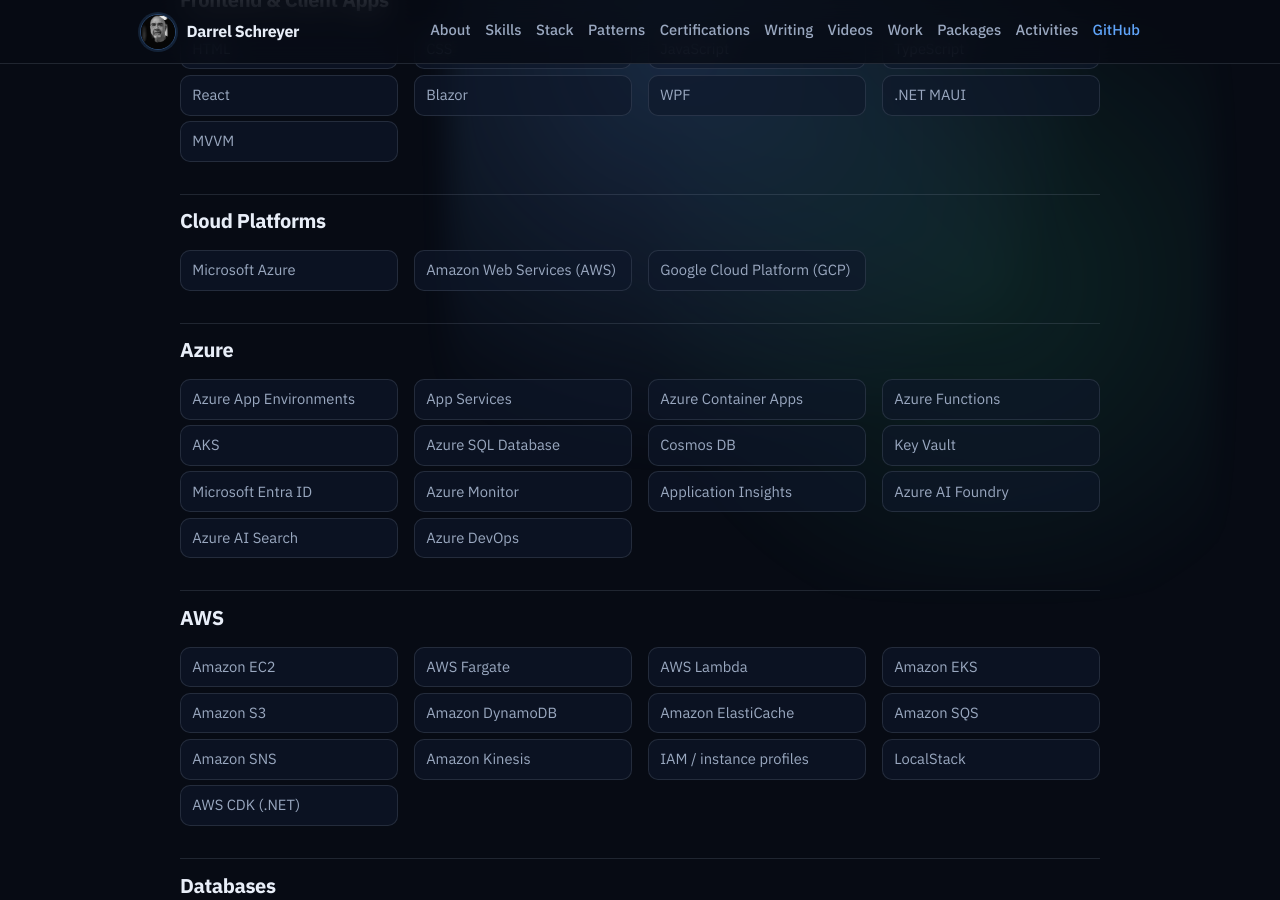
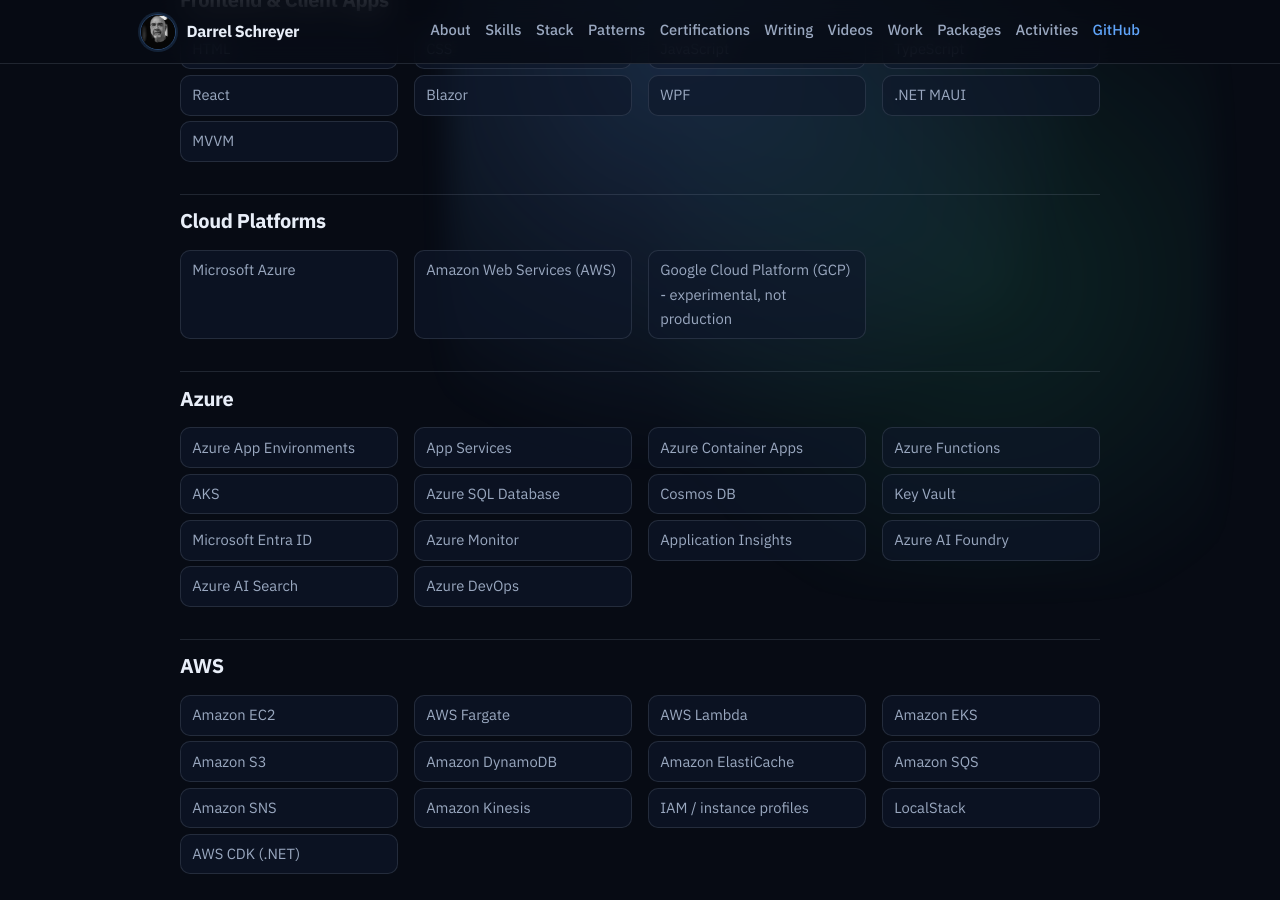
Before and after one commit to nabs-darrel-schreyer/aboutme, a Jekyll site: the page built from stack.md, in a window 1280 px wide and 900 px high, scrolled down 655 px. Built offline with Jekyll 4.4.1, drawn with Linux system fonts in a browser that asks for light colours.

Commit message:
Mark GCP as experimental, not production, on Stack.

```diff
--- a/stack.md
+++ b/stack.md
@@ -47,7 +47,7 @@ Technologies and practices I use to design, build, and operate software.
 
 - Microsoft Azure
 - Amazon Web Services (AWS)
-- Google Cloud Platform (GCP)
+- Google Cloud Platform (GCP) - experimental, not production
 
 ## Azure
 
```
